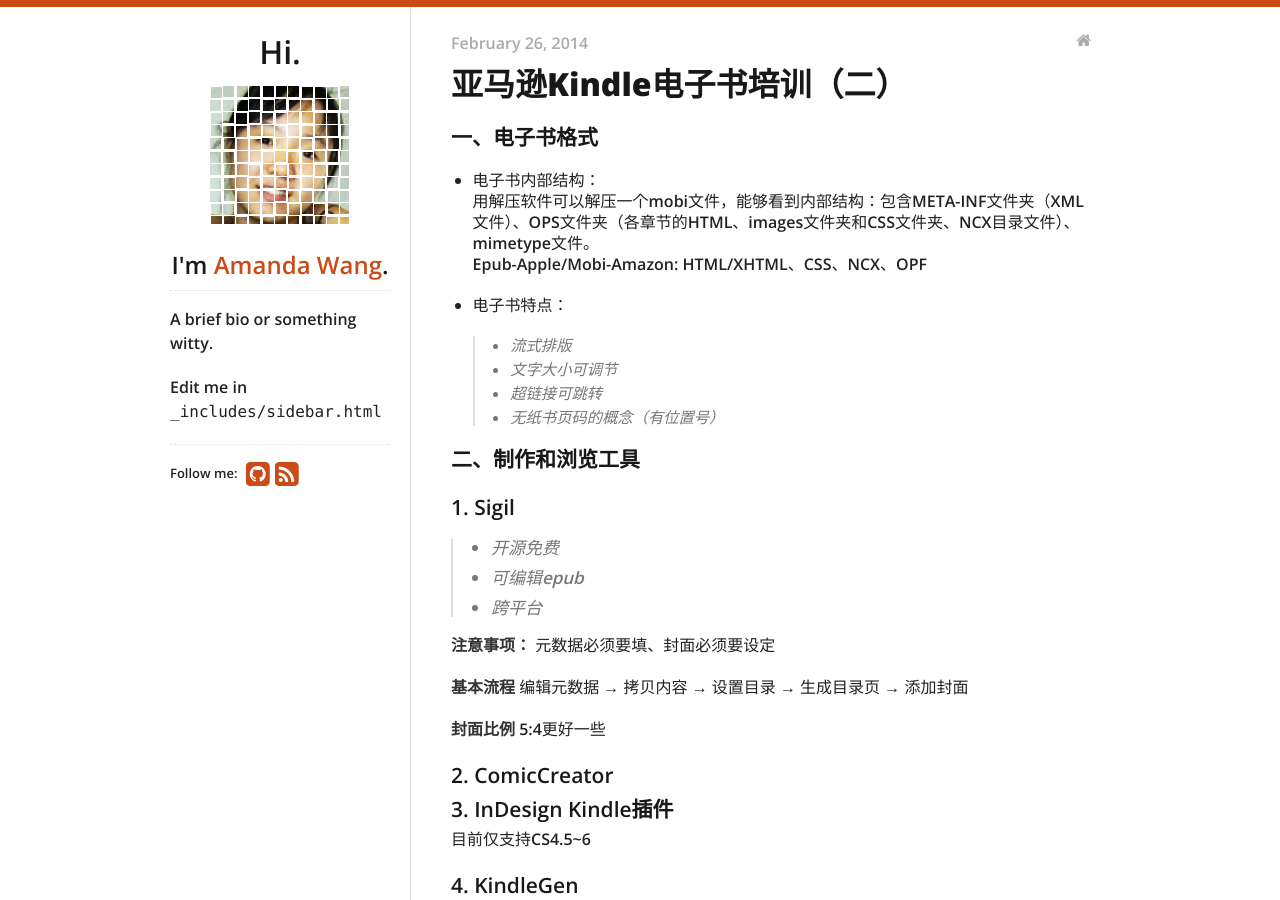
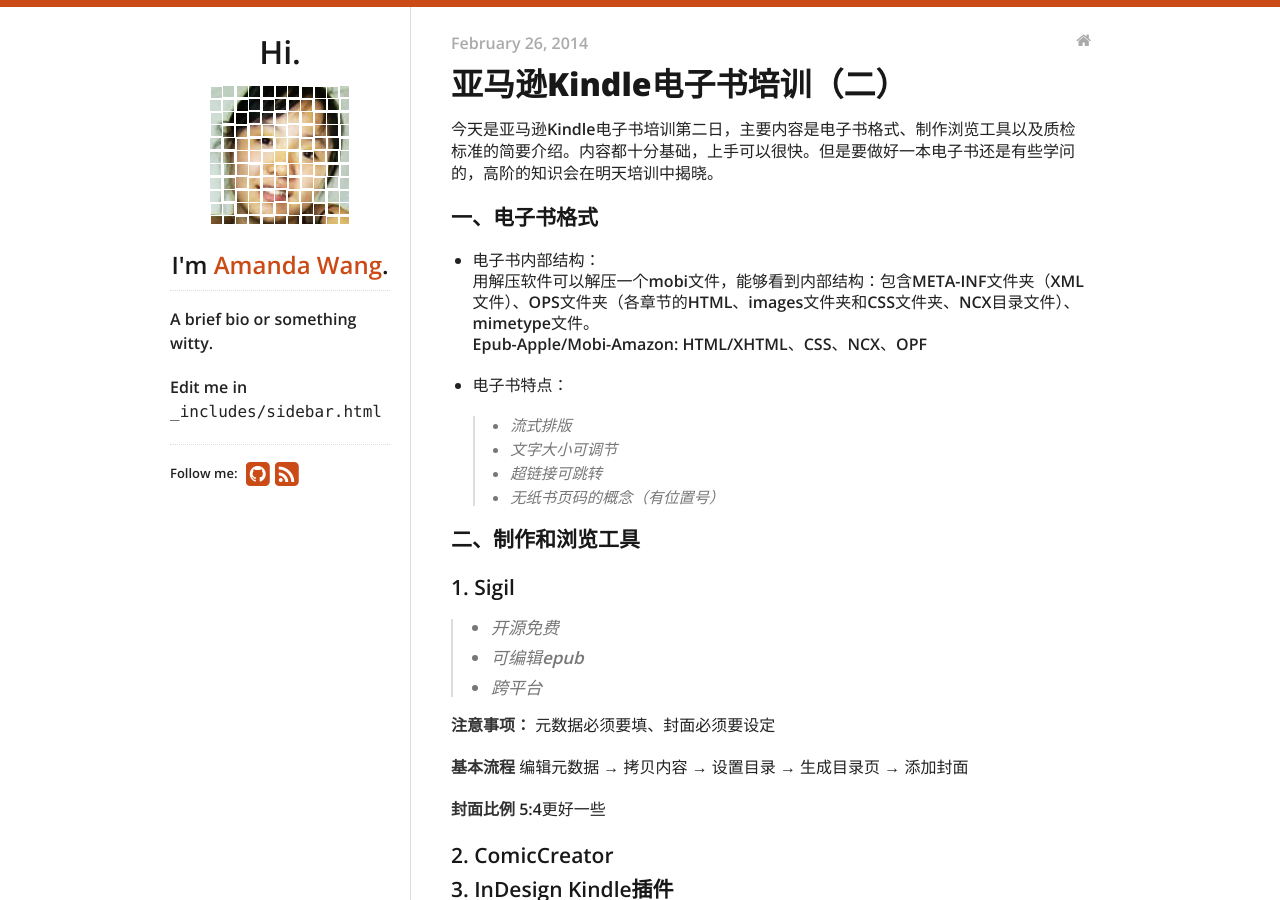
Before and after one commit to fantaghiro/fantaghiro.github.io, a Jekyll site: the page built from _posts/2014-02-26-Kindle-Training-Day2.markdown, in a window 1280 px wide and 900 px high. Built offline with Jekyll 4.4.1, drawn with Linux system fonts in a browser that asks for light colours; nearby versions of some CDN libraries; comment, search, counter and statistics services are not loaded.

Commit message:
Update 2014-02-26-Kindle-Training-Day2.markdown

```diff
--- a/_posts/2014-02-26-Kindle-Training-Day2.markdown
+++ b/_posts/2014-02-26-Kindle-Training-Day2.markdown
@@ -8,6 +8,9 @@ tags:
 - 电子书
 - 培训
 ---
+
+今天是亚马逊Kindle电子书培训第二日，主要内容是电子书格式、制作浏览工具以及质检标准的简要介绍。内容都十分基础，上手可以很快。但是要做好一本电子书还是有些学问的，高阶的知识会在明天培训中揭晓。
+<!--more-->
 
 ### 一、电子书格式
 
```
